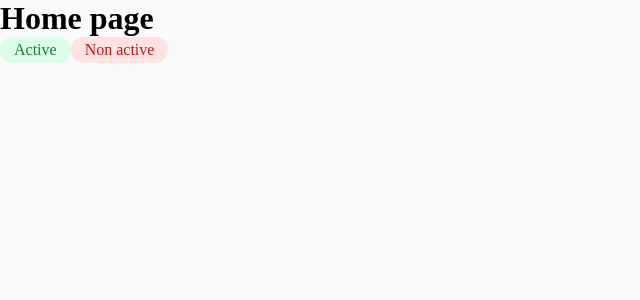
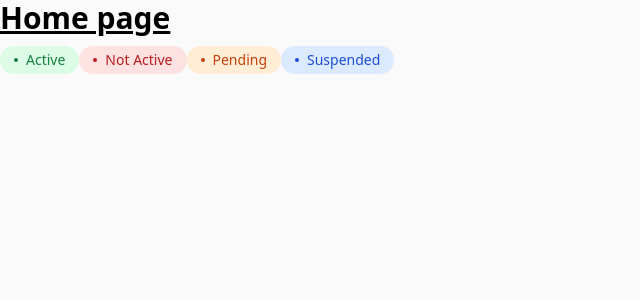
Before and after one commit to Spirit1408/nextjs-first-project, a Next.js app: page / in a window 1280 px wide. Shown: the top 300 px of the page, without its empty margins (0-640 px from the left). Built offline with nearby package versions, Linux system fonts and the light colour scheme.

Commit message:
Update tset component, add conditional stylizaton

```diff
--- a/package.json
+++ b/package.json
@@ -9,7 +9,6 @@
     "lint": "next lint"
   },
   "dependencies": {
-    "autoprefixer": "^10.4.20",
     "eslint-config-prettier": "^10.0.1",
     "next": "15.1.6",
     "prettier": "^3.4.2",
@@ -21,8 +20,11 @@
     "@types/node": "^20",
     "@types/react": "^19",
     "@types/react-dom": "^19",
+    "autoprefixer": "^10.4.20",
     "eslint": "^9",
     "eslint-config-next": "15.1.6",
+    "postcss": "^8.5.1",
+    "tailwindcss": "^3.4.17",
     "typescript": "^5"
   }
 }
--- /dev/null
+++ b/postcss.config.js
@@ -0,0 +1,6 @@
+module.exports = {
+  plugins: {
+    tailwindcss: {},
+    autoprefixer: {},
+  },
+}
--- a/src/app/components/active-label.module.css
+++ /dev/null
@@ -1,9 +0,0 @@
-.label {
-	display: inline-flex;
-	padding: 4px 14px;
-	align-items: center;
-	gap: 8px;
-	border-radius: 28px;
-	background: #dcfce7;
-	color: #15803d;
-}
--- a/src/app/components/active-label.tsx
+++ /dev/null
@@ -1,9 +0,0 @@
-import css from "./active-label.module.css";
-
-export interface ActiveLabelProps {
-	children: React.ReactNode;
-}
-
-export function ActiveLabel({ children }: ActiveLabelProps) {
-	return <span className={css.label}>{children}</span>;
-}
--- a/src/app/components/non-active-label.module.css
+++ /dev/null
@@ -1,9 +0,0 @@
-.label {
-	display: inline-flex;
-	padding: 4px 14px;
-	align-items: center;
-	gap: 8px;
-	border-radius: 28px;
-	background: #fee2e2;
-	color: #b91c1c;
-}
--- a/src/app/components/non-active-label.tsx
+++ /dev/null
@@ -1,9 +0,0 @@
-import css from "./non-active-label.module.css";
-
-export interface NonActiveLabelProps {
-	children: React.ReactNode;
-}
-
-export function NonActiveLabel({ children }: NonActiveLabelProps) {
-	return <span className={css.label}>{children}</span>;
-}
--- /dev/null
+++ b/src/app/components/status-label.tsx
@@ -0,0 +1,22 @@
+export interface StatusLabelProps {
+	children: React.ReactNode;
+	status: Status;
+}
+
+export enum Status {
+	Active = "active",
+	NotActive = "notActive",
+	Pending = "pending",
+	Suspended = "suspended",
+}
+
+export function StatusLabel({ children, status }: StatusLabelProps) {
+	return (
+		<div
+			className={`inline-flex items-center py-1 px-3.5 rounded-3xl text-sm font-medium ${(status === Status.Active && "text-green-700 bg-green-100") || (status === Status.NotActive && "text-red-700 bg-red-100") || (status === Status.Pending && "text-orange-700 bg-orange-100") || (status === Status.Suspended && "text-blue-700 bg-blue-100") || ""}`}
+		>
+			<div className="w-1 h-1 mr-2 rounded-full bg-current" />
+			{children}
+		</div>
+	);
+}
--- a/src/app/globals.css
+++ b/src/app/globals.css
@@ -1,3 +1,7 @@
+@tailwind base;
+@tailwind components;
+@tailwind utilities;
+
 * {
 	box-sizing: border-box;
 	padding: 0;
--- a/src/app/page.tsx
+++ b/src/app/page.tsx
@@ -1,12 +1,14 @@
-import { ActiveLabel } from "./components/active-label";
-import { NonActiveLabel } from "./components/non-active-label";
+import { Status, StatusLabel } from "./components/status-label";
+
 
 export default function Home() {
 	return (
 		<main>
-			<h1>Home page</h1>
-			<ActiveLabel>Active</ActiveLabel>
-			<NonActiveLabel>Non active</NonActiveLabel>
+			<h1 className="text-3xl font-bold underline mb-2">Home page</h1>
+			<StatusLabel status={Status.Active}>Active</StatusLabel>
+			<StatusLabel status={Status.NotActive}>Not Active</StatusLabel>
+			<StatusLabel status={Status.Pending}>Pending</StatusLabel>
+			<StatusLabel status={Status.Suspended}>Suspended</StatusLabel>
 		</main>
 	);
 }
--- /dev/null
+++ b/tailwind.config.js
@@ -0,0 +1,10 @@
+/** @type {import('tailwindcss').Config} */
+module.exports = {
+  content: [
+    "./src/**/*.{js,ts,jsx,tsx,mdx}",
+  ],
+  theme: {
+    extend: {},
+  },
+  plugins: [],
+}
```
Also changed, not shown: 1 other file (tests, documents, lock files or other folders).
